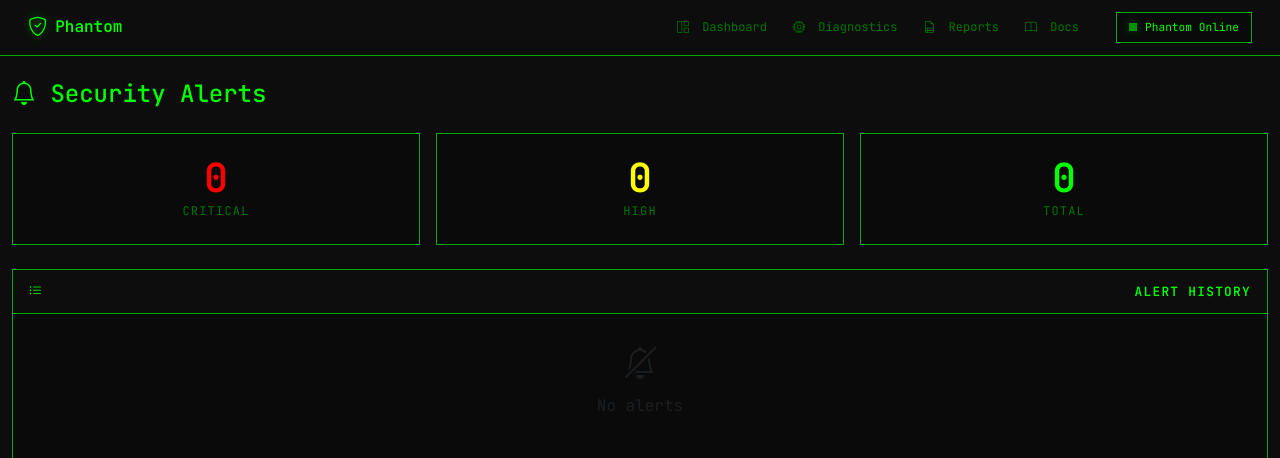
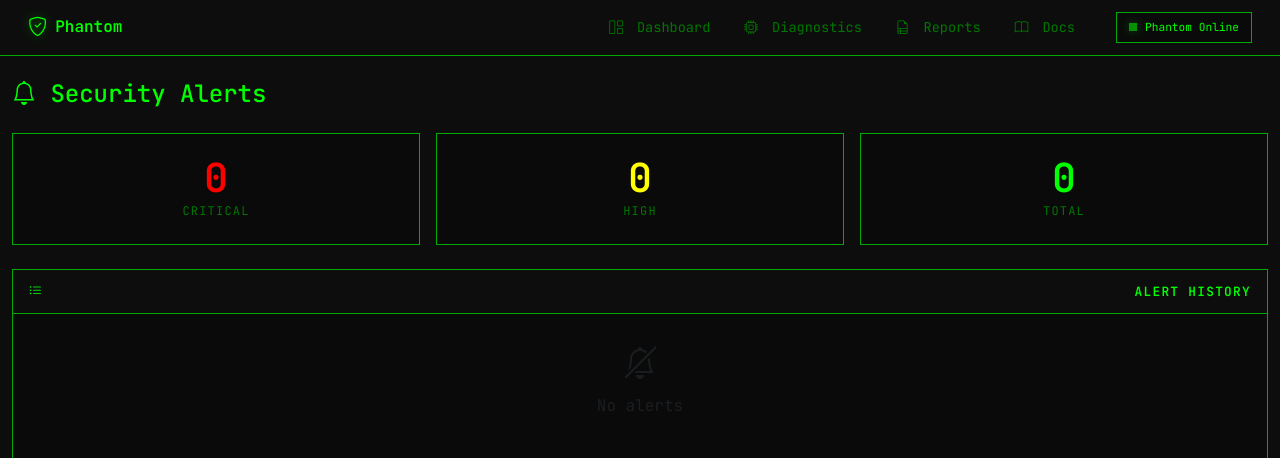
Before and after one commit to prrathnayake/Phantom, a Flask app: page /alerts in a window 1280 px wide. Shown: the top 458 px of the page. Run offline with Flask 3, Linux system fonts and the light colour scheme.

Commit message:
Add padding to navigation page names

```diff
--- a/apps/web/templates/base.html
+++ b/apps/web/templates/base.html
@@ -118,8 +118,8 @@
 
         .nav-pills .nav-link {
             color: var(--text-muted);
-            padding: 0.375rem 0.75rem;
-            font-size: 0.75rem;
+            padding: 0.5rem 1rem;
+            font-size: 0.85rem;
             border: 1px solid transparent;
         }
 
```
